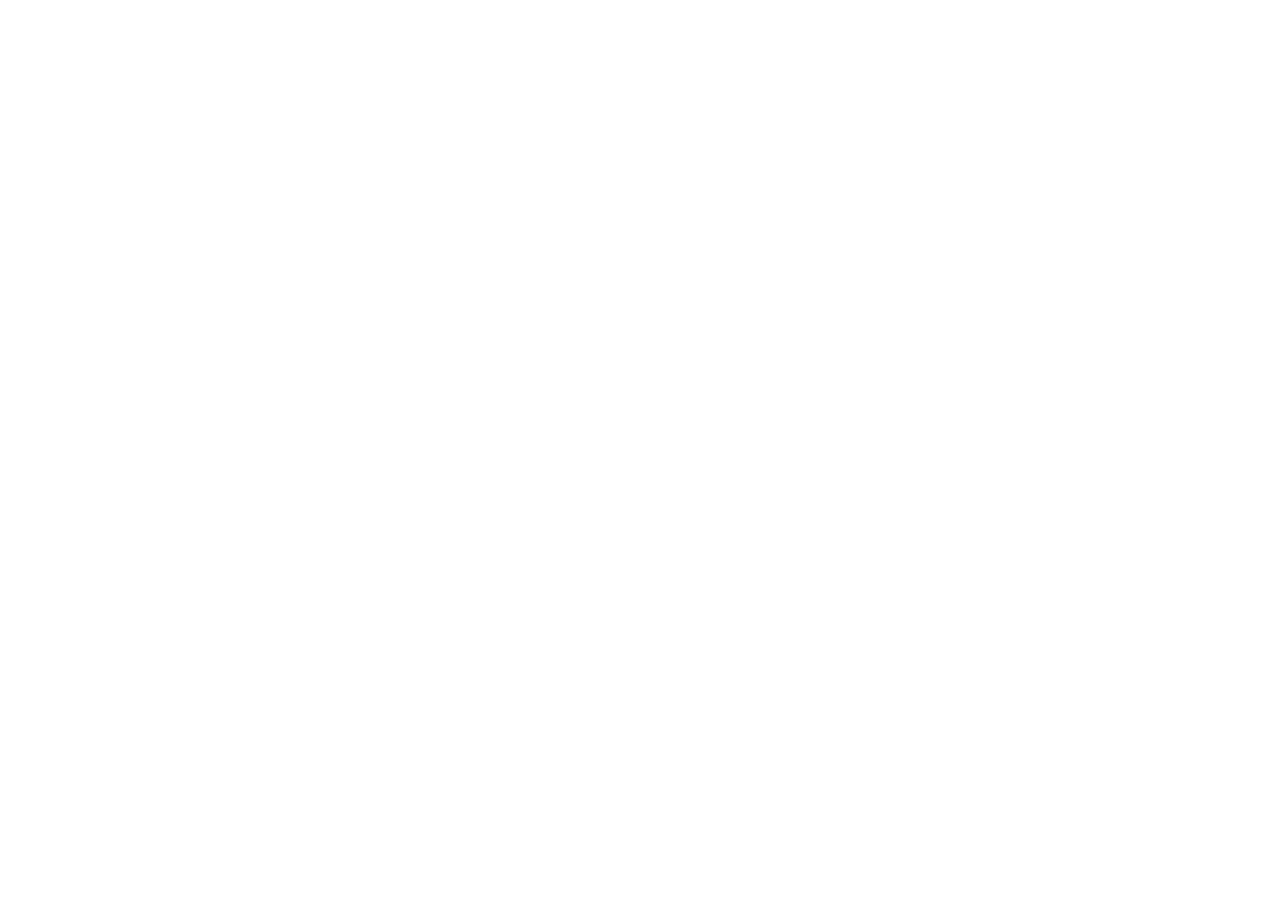
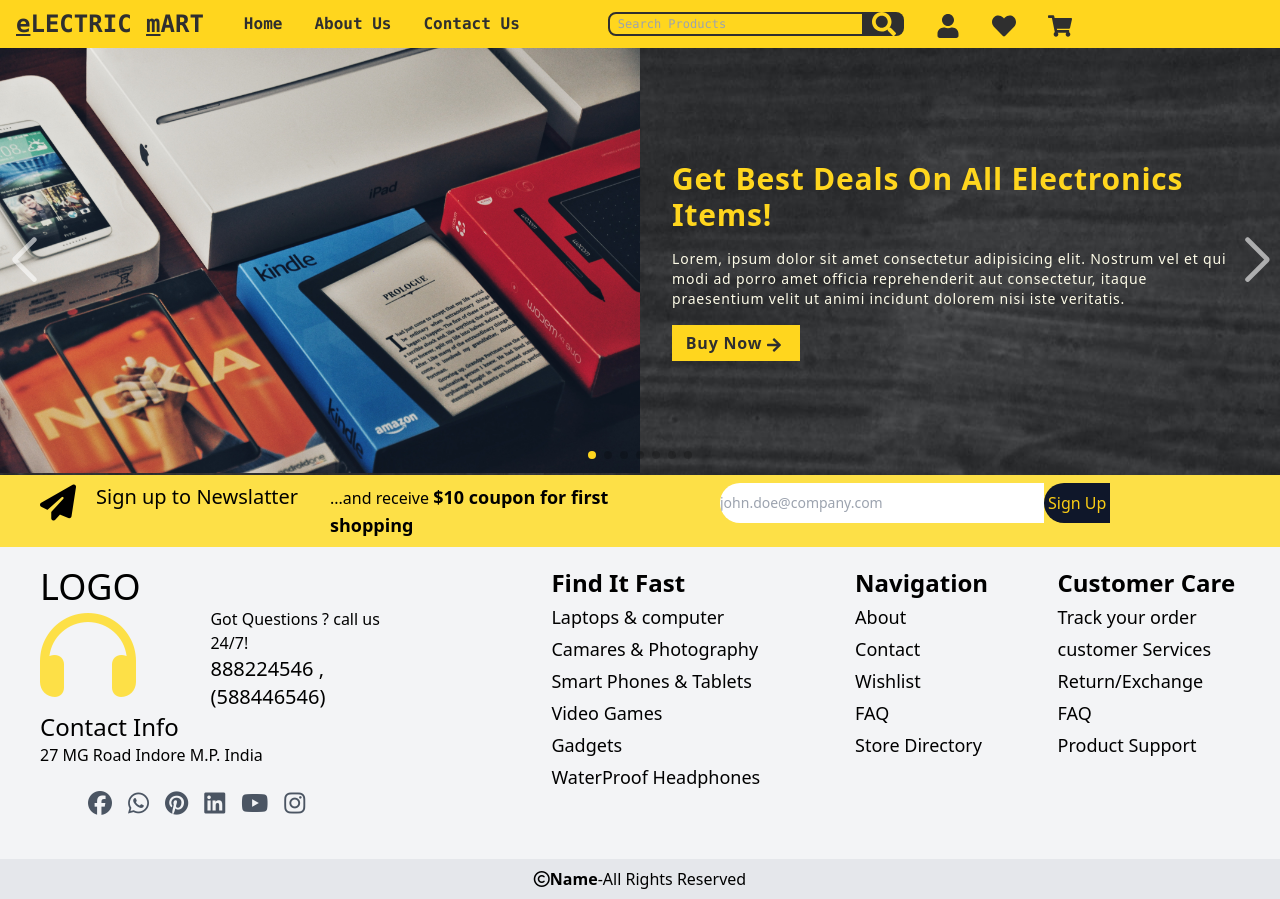
Before and after one commit to shivii011/e-commerce-website, a React (Create React App) app: page / in a window 1280 px wide. Before the commit the page ends 800 px from the top, so only its background shows below. Built offline with nearby package versions, Linux system fonts and the light colour scheme.

Commit message:
[an] - Implementing Routing

```diff
--- a/package.json
+++ b/package.json
@@ -9,6 +9,7 @@
     "react": "^18.2.0",
     "react-dom": "^18.2.0",
     "react-icons": "^4.4.0",
+    "react-router-dom": "^6.4.2",
     "react-scripts": "5.0.1",
     "swiper": "^8.4.3",
     "web-vitals": "^2.1.4"
--- a/src/App.js
+++ b/src/App.js
@@ -1,8 +1,23 @@
+
+import { BrowserRouter as Router, Routes, Route, Link } from 'react-router-dom'
+import Home from './pages/Home'
+import About from './pages/AboutUs'
+import Contact from './pages/Contact'
+import Layout from './components/Layout'
+
 const App = () => {
   return (
-    <div>
-
-    </div>
+    <>
+		<Router>
+			<Layout>
+				<Routes>
+					<Route path="/" element={<Home />} ></Route>
+					<Route path="/About" element={<About />} ></Route>
+					<Route path="/Contact" element={<Contact />} ></Route>
+				</Routes>
+        	</Layout>
+      </Router>
+    </>
   )
 }
 
--- a/src/components/shared/NavBar.js
+++ b/src/components/shared/NavBar.js
@@ -1,21 +1,22 @@
-import React from 'react'
+import { NavBarLinks } from '../../utils/NavBarLinks'
 import SearchBar from '../SearchBar'
 import { FaUser } from 'react-icons/fa'
 import { FaShoppingCart } from 'react-icons/fa'
 import { FaHeart } from 'react-icons/fa'
+import {Link} from 'react-router-dom'
 
 const NavBar = () => {
+    const linkStyle = "cursor-pointer px-2 hover:rounded-lg hover:bg-dark-charcoal hover:text-gold-web-golden"
   return (
     <div>
-        <div className="text-lg font-mono font-bold text-dark-charcoal bg-gold-web-golden h-12 px-4 py-2 flex gap-8">
+        <div className="text-2xl font-mono font-bold text-dark-charcoal bg-gold-web-golden h-12 px-4 py-2 flex gap-8">
             <div>
                 <span className="underline">e</span>LECTRIC  <span className="underline">m</span>ART
             </div>
-            <div className="text-sm flex gap-4 py-1">
-                <span className="cursor-pointer px-2 hover:rounded-lg hover:bg-dark-charcoal hover:text-gold-web-golden">Home</span>
-                <span className="cursor-pointer px-2 hover:rounded-lg hover:bg-dark-charcoal hover:text-gold-web-golden">Shop</span>
-                <span className="cursor-pointer px-2 hover:rounded-lg hover:bg-dark-charcoal hover:text-gold-web-golden">Blog</span>
-                <span className="cursor-pointer px-2 hover:rounded-lg hover:bg-dark-charcoal hover:text-gold-web-golden">Contact Us</span>
+            <div className="text-base flex gap-4 py-1">
+                {NavBarLinks.map((link) => (
+                    <Link key={link.id} to={link.to} className={linkStyle}>{link.link}</Link>
+                ))}
             </div>
             <div className="py-1 pl-12">
                 <SearchBar />
--- /dev/null
+++ b/src/utils/NavBarLinks.js
@@ -0,0 +1,17 @@
+export const NavBarLinks = [
+    {
+        'id': 1,
+        'link': 'Home',
+        'to': '/',
+    },
+    {
+        'id': 2,
+        'link': 'About Us',
+        'to': '/About',
+    },
+    {
+        'id': 1,
+        'link': 'Contact Us',
+        'to': '/Contact',
+    },
+]
```
Also changed, not shown: src/components/SearchBar.js (renamed from src/components/shared/SearchBar.js), 1 other file (tests, documents, lock files or other folders).
